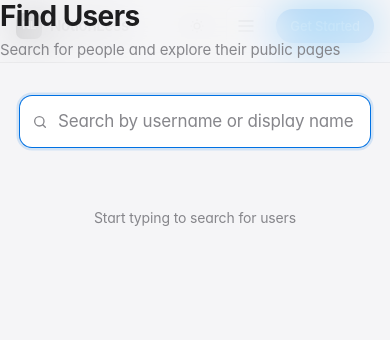
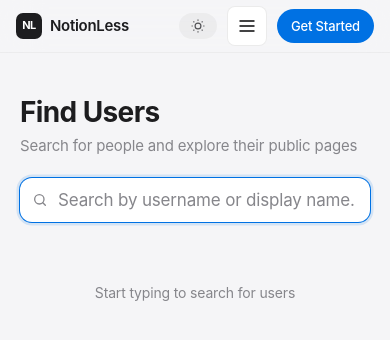
Before and after one commit to basu-10/notion-less_online, a Flask app: page /search in a window 390 px wide. Shown: the top 340 px of the page. Run offline with Flask 3, Linux system fonts and the light colour scheme.

Commit message:
style: update navbar header class for consistency and improve layout structure

```diff
--- a/templates/components/navbar.html
+++ b/templates/components/navbar.html
@@ -1,4 +1,4 @@
-<header>
+<header class="site-header">
   <div class="container">
     <a href="/" class="brand">
       <div class="brand-mark">NL</div>
--- a/templates/search.html
+++ b/templates/search.html
@@ -7,8 +7,6 @@
   <meta name="theme-color" content="#000000" media="(prefers-color-scheme: dark)">
   <title>Search Users — NotionLess</title>
   <link rel="preconnect" href="https://esm.sh">
-  <link rel="stylesheet" href="/static/css/theme.css">
-  <link rel="stylesheet" href="/static/css/auth.css">
   <script>
     (function() {
       var t;
@@ -53,6 +51,8 @@
       --field: rgba(120, 120, 128, 0.24);
       --header-bg: rgba(0, 0, 0, 0.72);
     }
+    html { scroll-behavior: smooth; }
+    html, body { height: auto; overflow: auto; overflow-x: hidden; }
     body {
       font-family: -apple-system, BlinkMacSystemFont, "SF Pro Text", "SF Pro Display", "Helvetica Neue", Helvetica, Inter, "Segoe UI", sans-serif;
       background: var(--bg);
@@ -61,12 +61,14 @@
       letter-spacing: -0.01em;
       -webkit-font-smoothing: antialiased;
       min-height: 100vh;
+      overflow-y: auto;
+      overflow-x: hidden;
     }
     .brand { display: flex; align-items: center; gap: 8px; font-weight: 600; font-size: 15px; letter-spacing: -0.02em; color: var(--text); text-decoration: none; }
     .brand-mark { width: 26px; height: 26px; display: grid; place-items: center; border-radius: 7px; background: #1d1d1f; font-weight: 700; font-size: 11px; letter-spacing: -0.04em; color: #fff; flex-shrink: 0; }
     [data-theme="dark"] .brand-mark { background: #f5f5f7; color: #000; }
-    header { position: fixed; top: 0; left: 0; right: 0; z-index: 100; background: var(--header-bg); backdrop-filter: blur(20px) saturate(180%); -webkit-backdrop-filter: blur(20px) saturate(180%); border-bottom: 1px solid var(--border-subtle); }
-    header .container { display: flex; align-items: center; gap: 16px; height: 52px; max-width: 980px; margin: 0 auto; padding: 0 20px; }
+    .site-header { position: fixed; top: 0; left: 0; right: 0; z-index: 100; background: var(--header-bg); backdrop-filter: blur(20px) saturate(180%); -webkit-backdrop-filter: blur(20px) saturate(180%); border-bottom: 1px solid var(--border-subtle); }
+    .site-header .container { display: flex; align-items: center; gap: 16px; height: 52px; max-width: 980px; margin: 0 auto; padding: 0 20px; }
     .header-nav { display: flex; align-items: center; gap: 20px; margin-left: 8px; }
     .header-nav a { color: var(--text-secondary); text-decoration: none; font-size: 13px; font-weight: 400; transition: color 0.12s ease; }
     .header-nav a:hover { color: var(--accent); }
@@ -101,8 +103,8 @@
       .header-theme-label { display: none; }
       .mobile-nav-toggle { display: flex; }
       .header-nav { display: none; }
-      header .container { padding: 0 16px; gap: 10px; }
-      header .container .btn { padding: 7px 14px; }
+      .site-header .container { padding: 0 16px; gap: 10px; }
+      .site-header .container .btn { padding: 7px 14px; }
       .search-container { padding: 76px 16px 48px; }
       .search-header h1 { font-size: 24px; }
       .search-header p { font-size: 14px; }
@@ -270,10 +272,10 @@
 <body>
   {% include 'components/navbar.html' %}
   <div class="search-container">
-    <header class="search-header">
+    <div class="search-header">
       <h1>Find Users</h1>
       <p>Search for people and explore their public pages</p>
-    </header>
+    </div>
 
     <div class="search-input-wrap">
       <span class="search-icon" aria-hidden="true"><svg width="16" height="16" viewBox="0 0 24 24" fill="none" stroke="currentColor" stroke-width="2" stroke-linecap="round"><circle cx="11" cy="11" r="7"/><path d="m20 20-3.8-3.8"/></svg></span>
```
